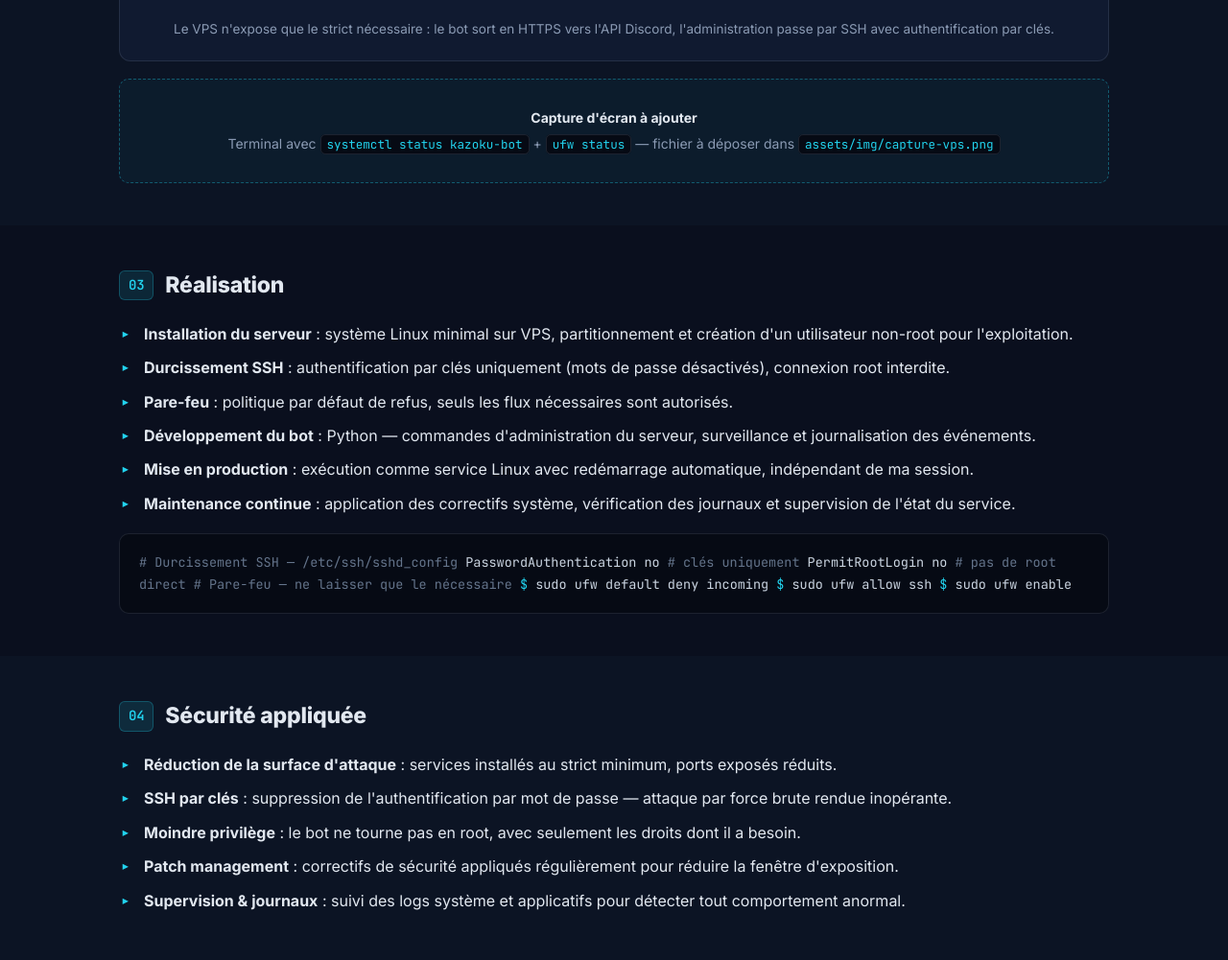
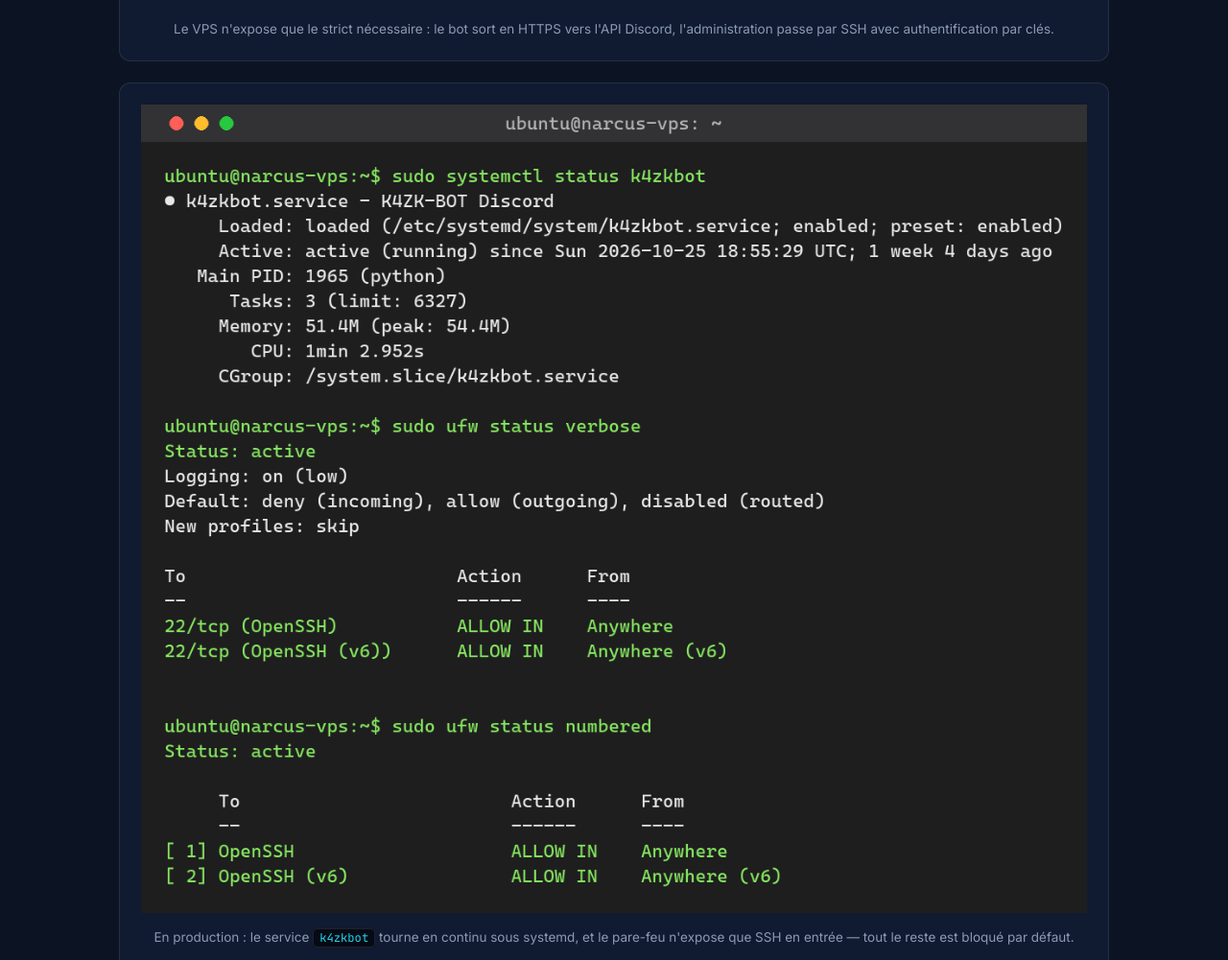
Before and after one commit to narcusensei/narcusensei.github.io, a plain HTML site: page projets/vps-kazoku-bot.html in a window 1280 px wide. Shown: the part 1495-2496 px from the top of the page at 96% size. Drawn offline with Linux system fonts and the light colour scheme.

Commit message:
Capture VPS réelle intégrée (k4zkbot + ufw) + alignement nom de service

```diff
--- a/projets/vps-kazoku-bot.html
+++ b/projets/vps-kazoku-bot.html
@@ -138,10 +138,10 @@
           <figcaption>Le VPS n'expose que le strict nécessaire : le bot sort en HTTPS vers l'API Discord, l'administration passe par SSH avec authentification par clés.</figcaption>
         </figure>
 
-        <div class="shot">
-          <strong>Capture d'écran à ajouter</strong>
-          Terminal avec <code>systemctl status kazoku-bot</code> + <code>ufw status</code> — fichier à déposer dans <code>assets/img/capture-vps.png</code>
-        </div>
+        <figure class="figure">
+          <img src="../assets/img/capture-vps.png" alt="Terminal SSH sur le VPS : service k4zkbot actif en exécution et pare-feu ufw n'autorisant que SSH en entrée" loading="lazy">
+          <figcaption>En production : le service <code>k4zkbot</code> tourne en continu sous systemd, et le pare-feu n'expose que SSH en entrée — tout le reste est bloqué par défaut.</figcaption>
+        </figure>
       </div>
     </section>
 
@@ -154,7 +154,7 @@
           <li><strong>Durcissement SSH</strong> : authentification par clés uniquement (mots de passe désactivés), connexion root interdite.</li>
           <li><strong>Pare-feu</strong> : politique par défaut de refus, seuls les flux nécessaires sont autorisés.</li>
           <li><strong>Développement du bot</strong> : Python — commandes d'administration du serveur, surveillance et journalisation des événements.</li>
-          <li><strong>Mise en production</strong> : exécution comme service Linux avec redémarrage automatique, indépendant de ma session.</li>
+          <li><strong>Mise en production</strong> : exécution comme service systemd (<code>k4zkbot</code>) avec redémarrage automatique, indépendant de ma session.</li>
           <li><strong>Maintenance continue</strong> : application des correctifs système, vérification des journaux et supervision de l'état du service.</li>
         </ul>
         <div class="code-block">
```
Also changed, not shown: projets/scripts.html (+1 -1 lines), assets/img/capture-vps.png (added), 1 other file.
